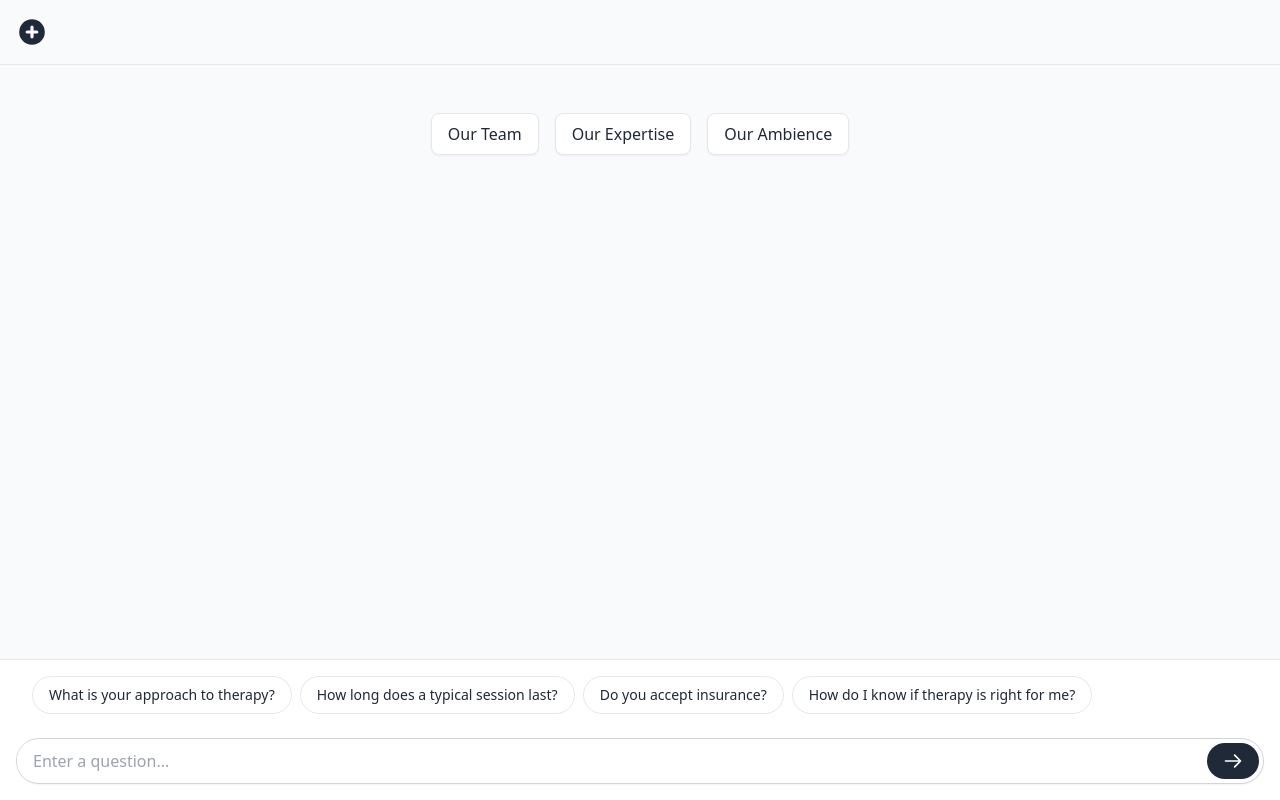
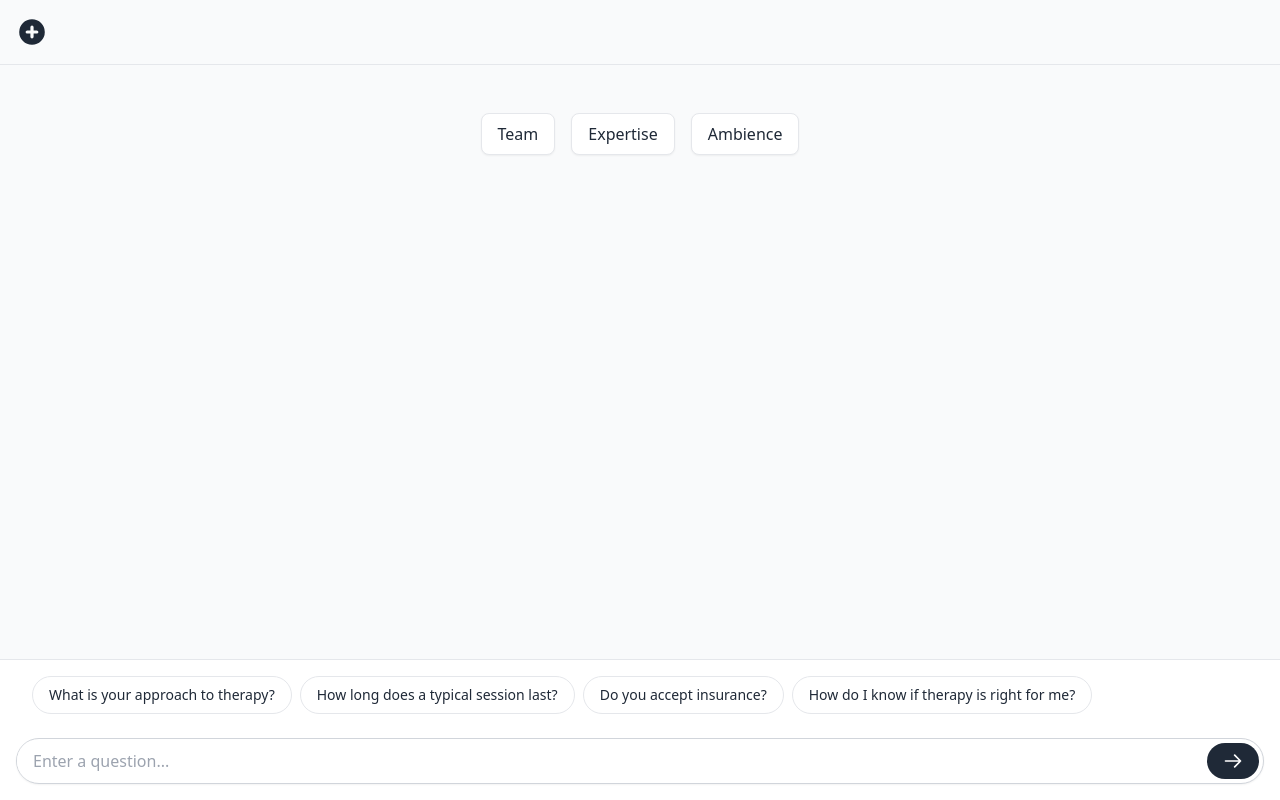
Before and after one commit to indexpage-team/mind-center, a React (Create React App) app: page / in a window 1280 px wide. Built offline with nearby package versions, Linux system fonts and the light colour scheme.

Commit message:
short cards

```diff
--- a/src/App.js
+++ b/src/App.js
@@ -13,19 +13,19 @@ const App = () => {
   const sections = [
     {
       id: 'team',
-      title: 'Our Team',
+      title: 'Team',
       content:
         'Our team consists of licensed psychologists with over 10 years of experience in various fields including cognitive behavioral therapy, mindfulness-based therapy, and psychodynamic approaches.',
     },
     {
       id: 'expertise',
-      title: 'Our Expertise',
+      title: 'Expertise',
       content:
         'We specialize in anxiety disorders, depression, trauma, relationships, and work-related stress. Our evidence-based approaches are tailored to meet your individual needs.',
     },
     {
       id: 'ambience',
-      title: 'Our Ambience',
+      title: 'Ambience',
       content:
         'Our clinic provides a calm, confidential space designed to help you feel comfortable and safe. Each session room is thoughtfully designed with soft lighting and comfortable seating.',
     },
@@ -103,6 +103,7 @@ const App = () => {
 
   return (
     <div className="flex flex-col h-screen bg-gray-50 text-gray-800">
+
       <header className="p-4 border-b border-gray-200 flex items-center justify-between">
         {/* Left-aligned Logo */}
         <div className="text-xl font-semibold flex items-center space-x-2">
```
Lines whose indentation alone changed are shown as unchanged.
